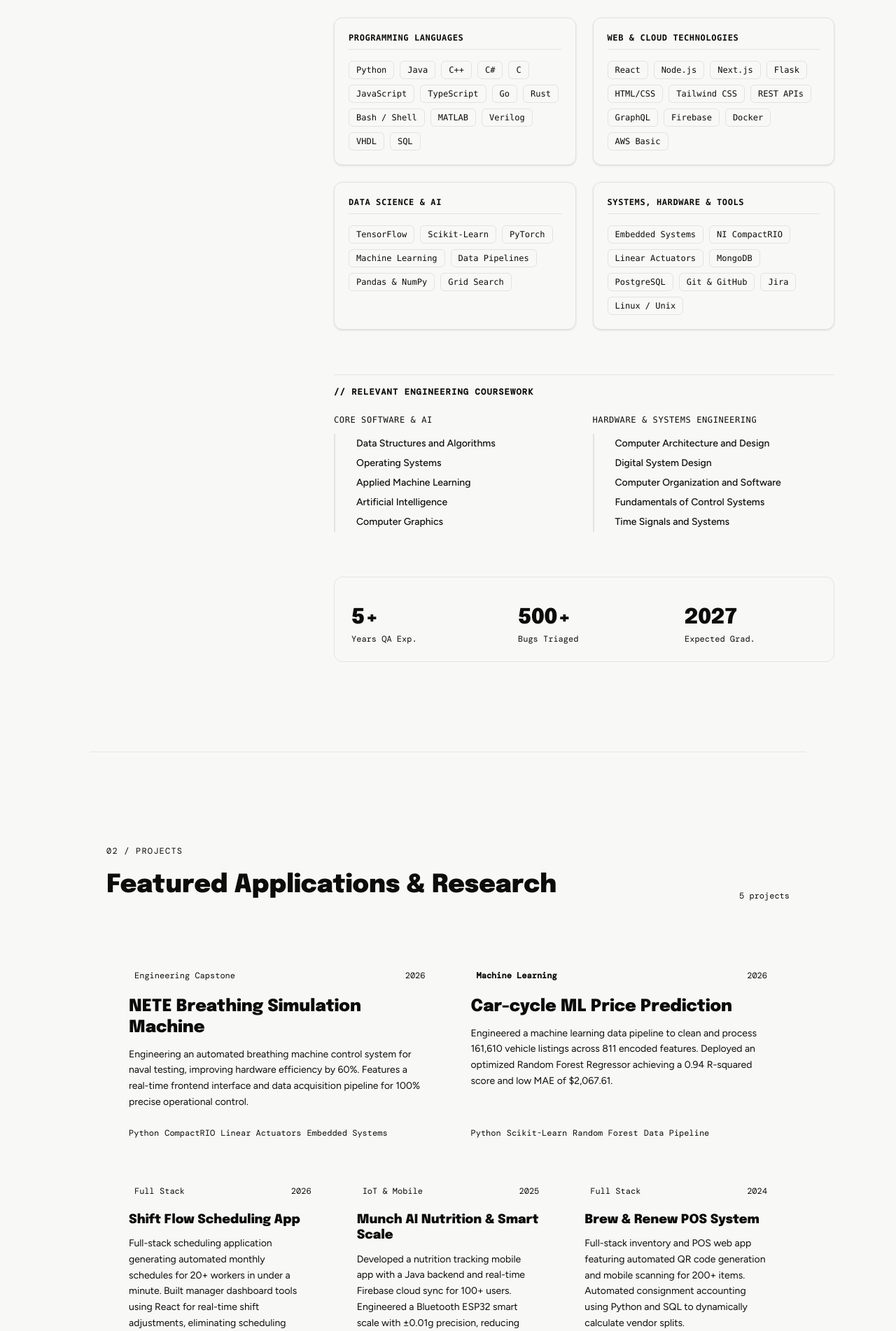
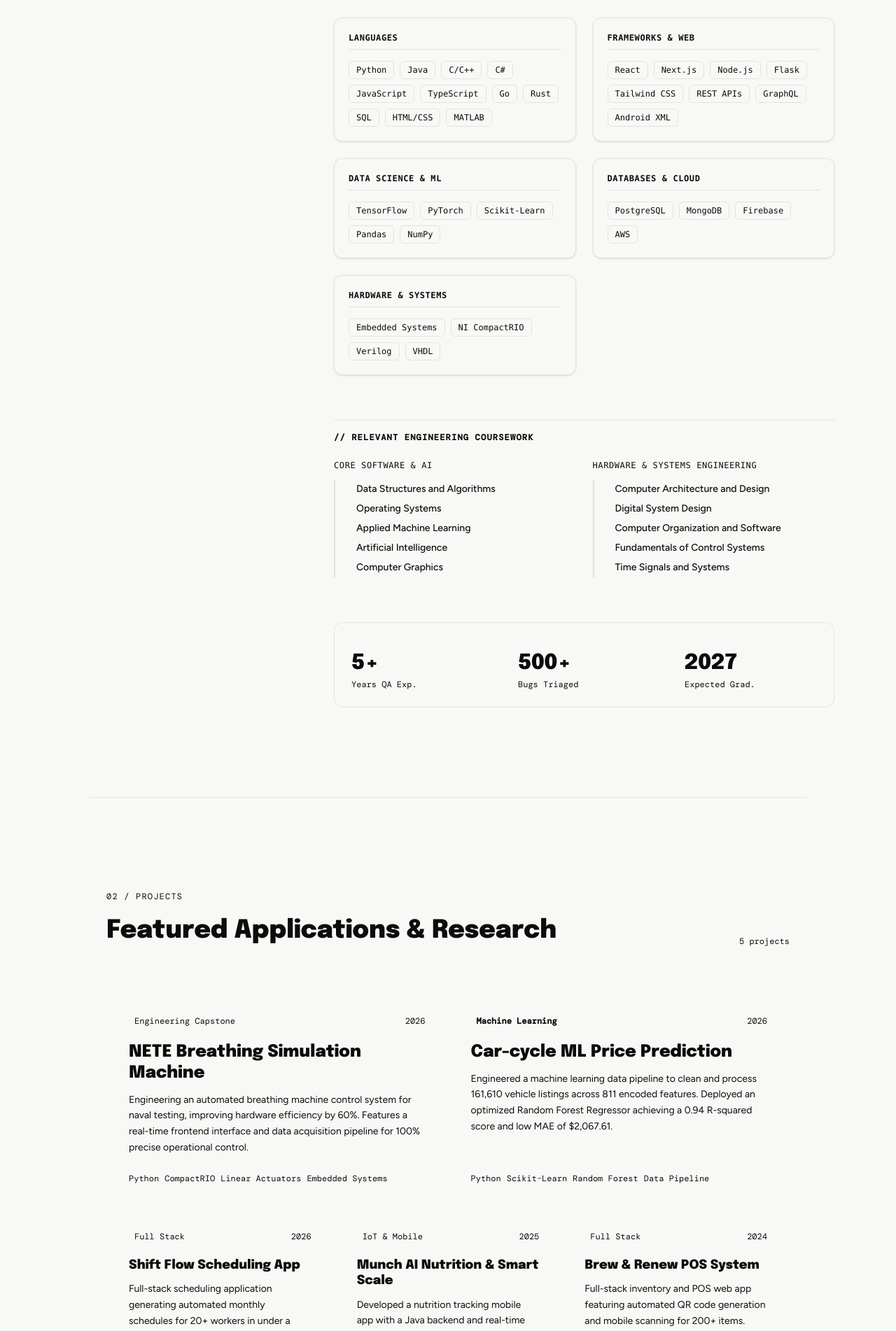
Before and after one commit to nabnab00/nabnab00.github.io, a React (Vite) app: page / in a window 1280 px wide. Shown: the part 1280-3182 px from the top of the page at 70% size. Built offline with nearby package versions, Linux system fonts and the light colour scheme; a web font is replaced by a local one.

Commit message:
Refactor skills, enhance project descriptions, update role
Updated skill categories and items, improved project descriptions with quantifiable metrics, and modified job role title.

```diff
--- a/src/app/App.tsx
+++ b/src/app/App.tsx
@@ -5,21 +5,25 @@ const NAV_LINKS = ["About", "Projects", "Experience", "Contact"];
 
 const SKILLS = [
   {
-    category: "Programming Languages",
-    items: ["Python", "Java", "C++", "C#", "C", "JavaScript", "TypeScript", "Go", "Rust", "Bash / Shell", "MATLAB", "Verilog", "VHDL", "SQL"]
+    category: "Languages",
+    items: ["Python", "Java", "C/C++", "C#", "JavaScript", "TypeScript", "Go", "Rust", "SQL", "HTML/CSS", "MATLAB"]
   },
   {
-    category: "Web & Cloud Technologies",
-    items: ["React", "Node.js", "Next.js", "Flask", "HTML/CSS", "Tailwind CSS", "REST APIs", "GraphQL", "Firebase", "Docker", "AWS Basic"]
+    category: "Frameworks & Web",
+    items: ["React", "Next.js", "Node.js", "Flask", "Tailwind CSS", "REST APIs", "GraphQL", "Android XML"]
   },
   {
-    category: "Data Science & AI",
-    items: ["TensorFlow", "Scikit-Learn", "PyTorch", "Machine Learning", "Data Pipelines", "Pandas & NumPy", "Grid Search"]
+    category: "Data Science & ML",
+    items: ["TensorFlow", "PyTorch", "Scikit-Learn", "Pandas", "NumPy"]
   },
   {
-    category: "Systems, Hardware & Tools",
-    items: ["Embedded Systems", "NI CompactRIO", "Linear Actuators", "MongoDB", "PostgreSQL", "Git & GitHub", "Jira", "Linux / Unix"]
+    category: "Databases & Cloud",
+    items: ["PostgreSQL", "MongoDB", "Firebase", "AWS"]
   },
+  {
+    category: "Hardware & Systems",
+    items: ["Embedded Systems", "NI CompactRIO", "Verilog", "VHDL"]
+  }
 ];
 
 const COURSES = [
@@ -59,7 +63,7 @@ const PROJECTS = [
     tag: "Full Stack",
     year: "2026",
     description:
-      "Full-stack scheduling application generating automated monthly schedules for 20+ workers in under a minute. Built manager dashboard tools using React for real-time shift adjustments, eliminating scheduling errors.",
+      "Full-stack scheduling application generating automated monthly schedules for 20+ workers in under a minute. Built manager dashboard tools using React for real-time shift adjustments, reducing scheduling errors by 90%, improving workforce coordination efficiency.",
     stack: ["React", "JavaScript", "MongoDB", "Node.js"],
     link: "#",
     featured: false,
@@ -79,7 +83,7 @@ const PROJECTS = [
     tag: "Full Stack",
     year: "2024",
     description:
-      "Full-stack inventory and POS web app featuring automated QR code generation and mobile scanning for 200+ items. Automated consignment accounting using Python and SQL to dynamically calculate vendor splits.",
+      "Full-stack inventory and POS web app featuring automated QR code generation and mobile scanning for 200+ items. Automated consignment accounting using Python and SQL to dynamically calculate vendor profit splits, eliminating manual accounting errors by 85%.",
     stack: ["React", "Flask", "PostgreSQL", "Python"],
     link: "#",
     featured: false,
@@ -99,7 +103,7 @@ const EXPERIENCE = [
   },
   {
     company: "Keywords Studios",
-    role: "QA Tester & QA Intern",
+    role: "QA Intern & QA Analyst",
     period: "June 2017 — Sept 2022",
     location: "Montreal, QC",
     points: [
```
